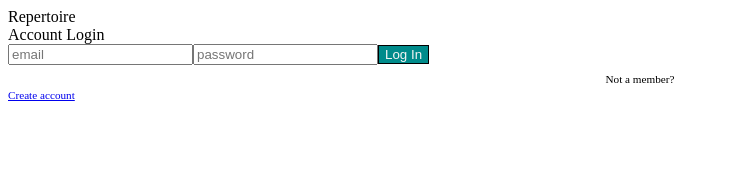
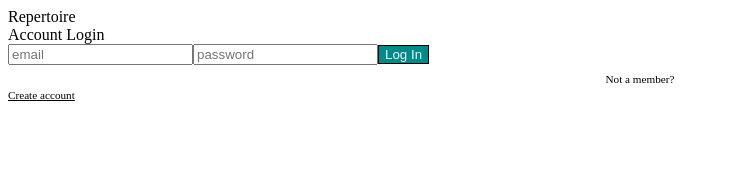
Before and after one commit to timdecillis/repertoire, a React app: page /signin in a window 1280 px wide. Shown: the top 179 px of the page, without its empty margins (0-729 px from the left). Built offline with nearby package versions, Linux system fonts and the light colour scheme; the HTML template or start-up script is replaced by a standard one.

Commit message:
updated font color

```diff
--- a/client/src/components/SignIn/SignIn.jsx
+++ b/client/src/components/SignIn/SignIn.jsx
@@ -125,10 +125,9 @@ const SignIn = ({
             textDecoration: "underline",
             fontSize: ".7em",
             cursor: "pointer",
+            color:"black"
           }}
           className="input"
-          type="submit"
-          value="Create Account"
         >
           Create account
         </Link>
```
